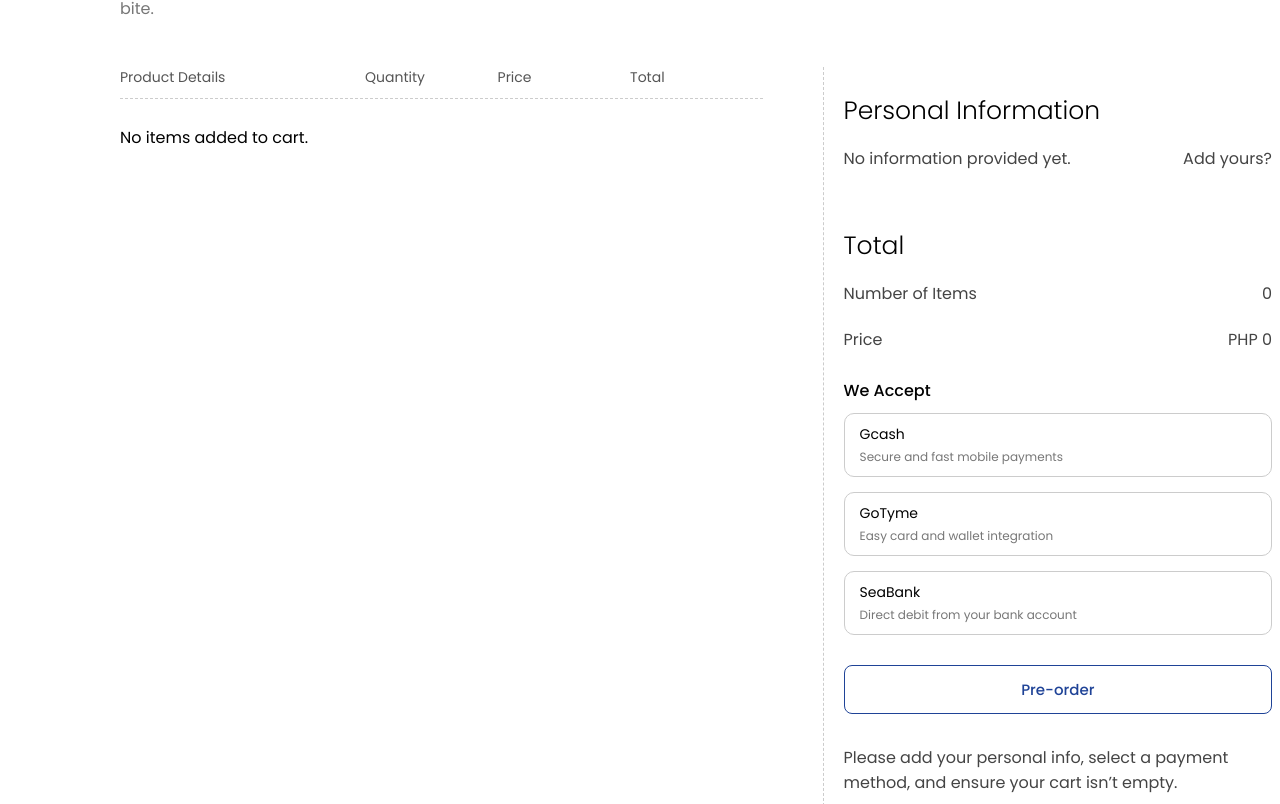
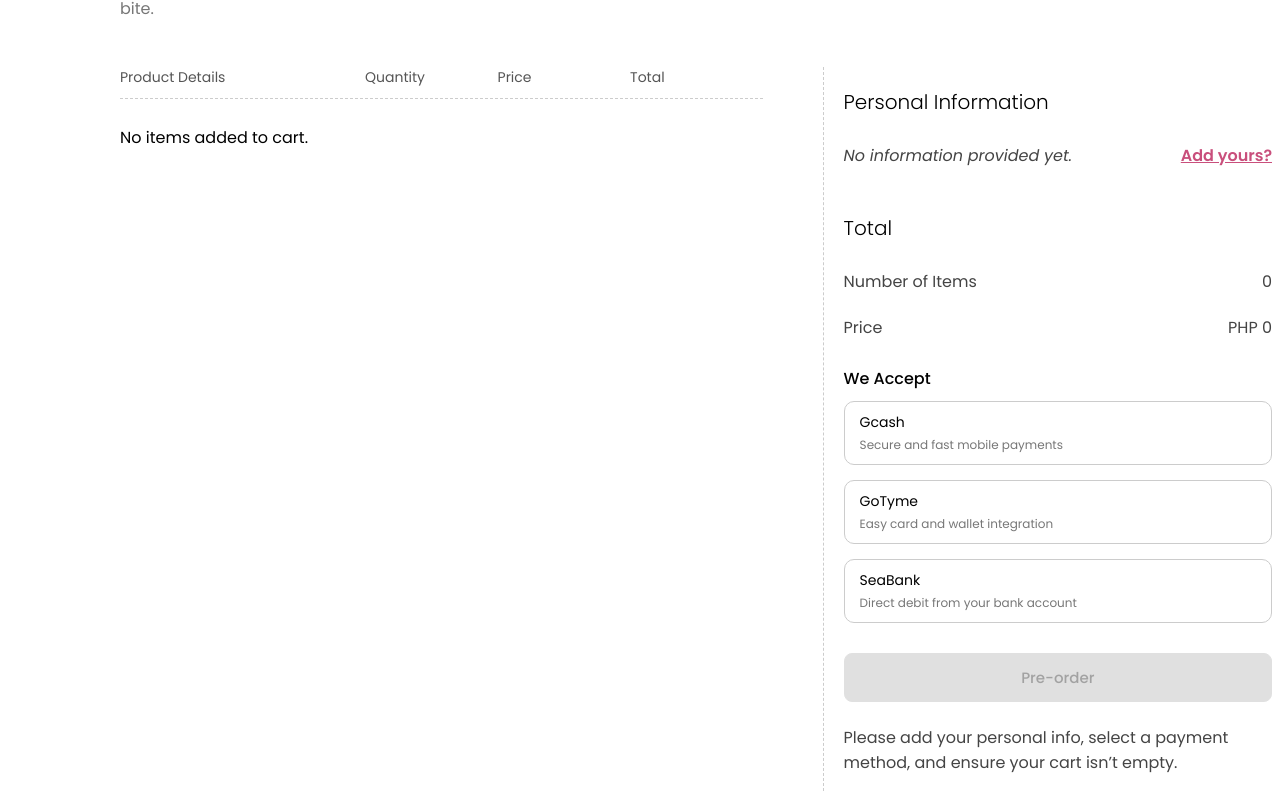
Before and after one commit to marianadine/maisonsucre, a React (Create React App) app: page /cart in a window 1280 px wide. Shown: the part 216-1020 px from the top of the page. Built offline with nearby package versions, Linux system fonts and the light colour scheme.

Commit message:
billing options css

```diff
--- a/src/styles/Cart.css
+++ b/src/styles/Cart.css
@@ -156,9 +156,9 @@
 }
 
 .cart-summary h3 {
-    font-size: 25px;
+    font-size: 20px;
     font-weight: 300;
-    margin-bottom: -15px;
+    margin-bottom: -5px;
 }
 
 .cart-summary h4 {
@@ -177,6 +177,64 @@
 
 .cart-name {
     margin-bottom: -30px;
+}
+
+.billing-info {
+    background: #fafafa;
+    border: 1px solid #e0e0e0;
+    border-radius: 8px;
+    padding: 12px 16px;
+    margin-bottom: -15px;
+    font-size: 14px;
+    color: #333;
+}
+
+.info-row {
+    display: flex;
+    justify-content: space-between;
+    margin-bottom: 10px;
+}
+
+.info-row:last-child {
+    margin-bottom: 0;
+}
+
+.label {
+    font-weight: 600;
+    color: #444;
+}
+
+.value {
+    color: #666;
+    text-align: right;
+}
+
+.no-info {
+    color: #999;
+    font-size: 14px;
+    font-style: italic;
+    margin-bottom: 10px;
+}
+
+.no-info.clickable {
+    cursor: pointer;
+    transition: color 0.2s ease;
+}
+
+.no-info.clickable:hover {
+    color: #555;
+}
+
+.link-text {
+    color: #c94f7c;
+    font-weight: 600;
+    text-decoration: underline;
+}
+
+.hint-text {
+    font-size: 13px;
+    color: #888;
+    margin-top: 8px;
 }
 
 .cart-summary p strong {
@@ -222,10 +280,67 @@
     transition: all 0.3s ease;
 }
 
-.cartpreorder-btn:hover {
+.cartpreorder-btn:hover:not(:disabled) {
     background: #1f4397;
     color: white;
 }
+
+.cartpreorder-btn:disabled,
+.cartpreorder-btn.disabled {
+    background: #ccc !important;
+    border-color: #ccc !important;
+    color: #666 !important;
+    cursor: not-allowed;
+    opacity: 0.6;
+}
+
+.modal-overlay {
+    position: fixed;
+    top: 0;
+    left: 0;
+    right: 0;
+    bottom: 0;
+    background: rgba(0, 0, 0, 0.6);
+    display: flex;
+    justify-content: center;
+    align-items: center;
+    z-index: 2000;
+}
+
+.modal-content {
+    background: #fff;
+    padding: 20px 30px;
+    border-radius: 10px;
+    width: 400px;
+    max-width: 90%;
+    box-shadow: 0 4px 12px rgba(0, 0, 0, 0.3);
+}
+
+.modal-content h2 {
+    margin-bottom: 15px;
+}
+
+.modal-content label {
+    display: block;
+    margin-bottom: 12px;
+}
+
+.modal-content input,
+.modal-content textarea {
+    width: 100%;
+    padding: 8px;
+    margin-top: 4px;
+    border-radius: 6px;
+    border: 1px solid #ccc;
+}
+
+.modal-actions {
+    display: flex;
+    justify-content: flex-end;
+    gap: 10px;
+    margin-top: 15px;
+}
+
 
 @media (max-width: 480px) {
     .cart-section {
```
